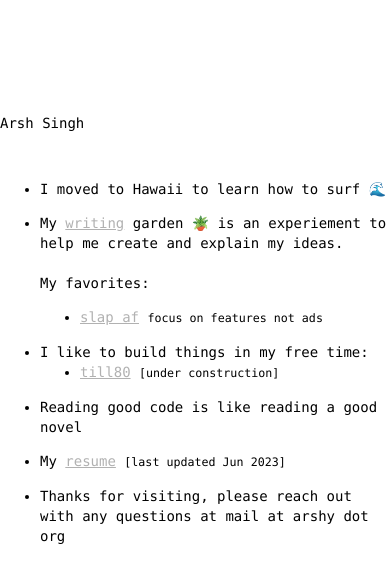
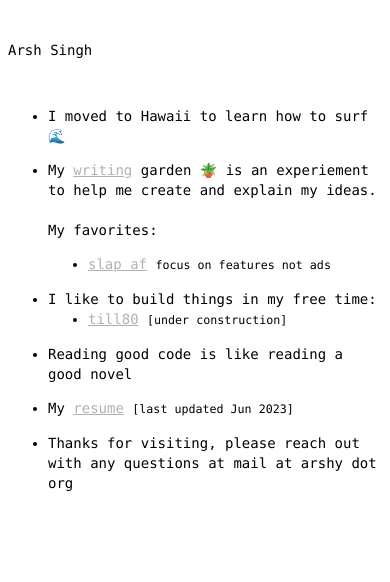
Before and after one commit to arsin-dev/arsin-dev.github.io, a plain HTML site: page index.html in a window 390 px wide. Drawn offline with Linux system fonts and the light colour scheme.

Commit message:
patch bad css on mobile

```diff
--- a/css/index.css
+++ b/css/index.css
@@ -1,10 +1 @@
 @import "root.css";
-
-html, body {
-    height: 40rem;
-}
-
-body {
-	display: table-cell;
- 	vertical-align: middle;
-}
```
